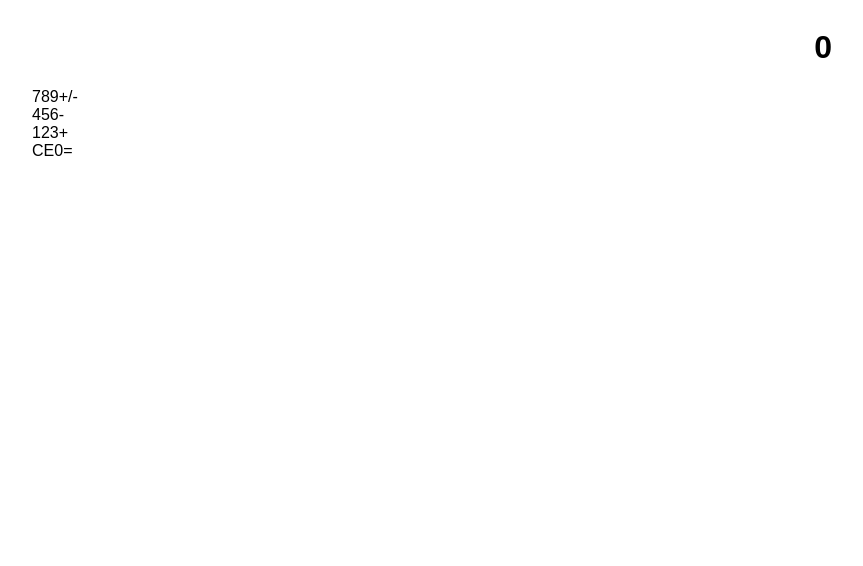
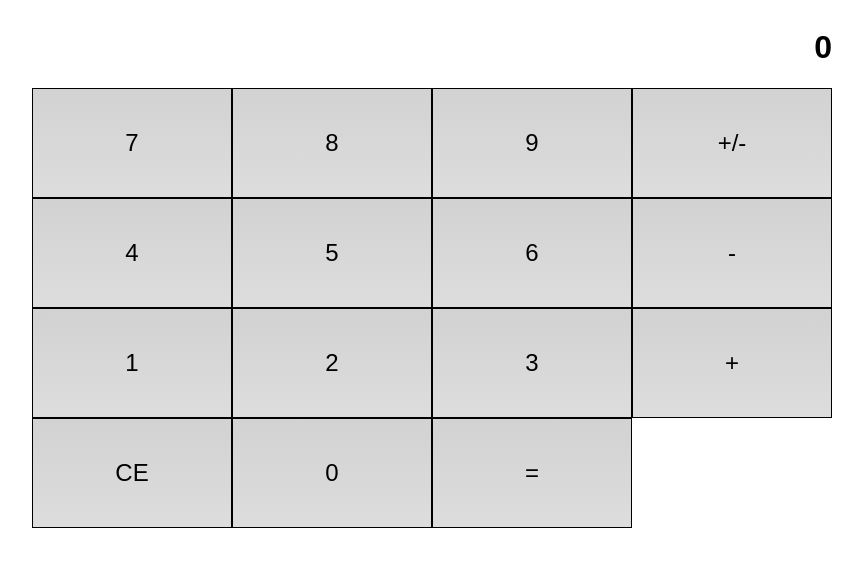
Before and after one commit to erikrios/web-calculator, a plain HTML site: page index.html in a window 1280 px wide. Shown: the whole page, without its empty margins (208-1071 px from the left). Drawn offline with Linux system fonts and the light colour scheme.

Commit message:
Implement .button selector

```diff
--- a/assets/style.css
+++ b/assets/style.css
@@ -17,3 +17,13 @@ body {
 .flex-container-row {
     display: flex;
 }
+
+.button {
+    flex-basis: 25%;
+    font-size: 1.5em;
+    text-align: center;
+    padding: 40px;
+    border: 1px solid black;
+    background: -webkit-linear-gradient(top, #d2d2d2, #ddd);
+    cursor: pointer;
+}
```
